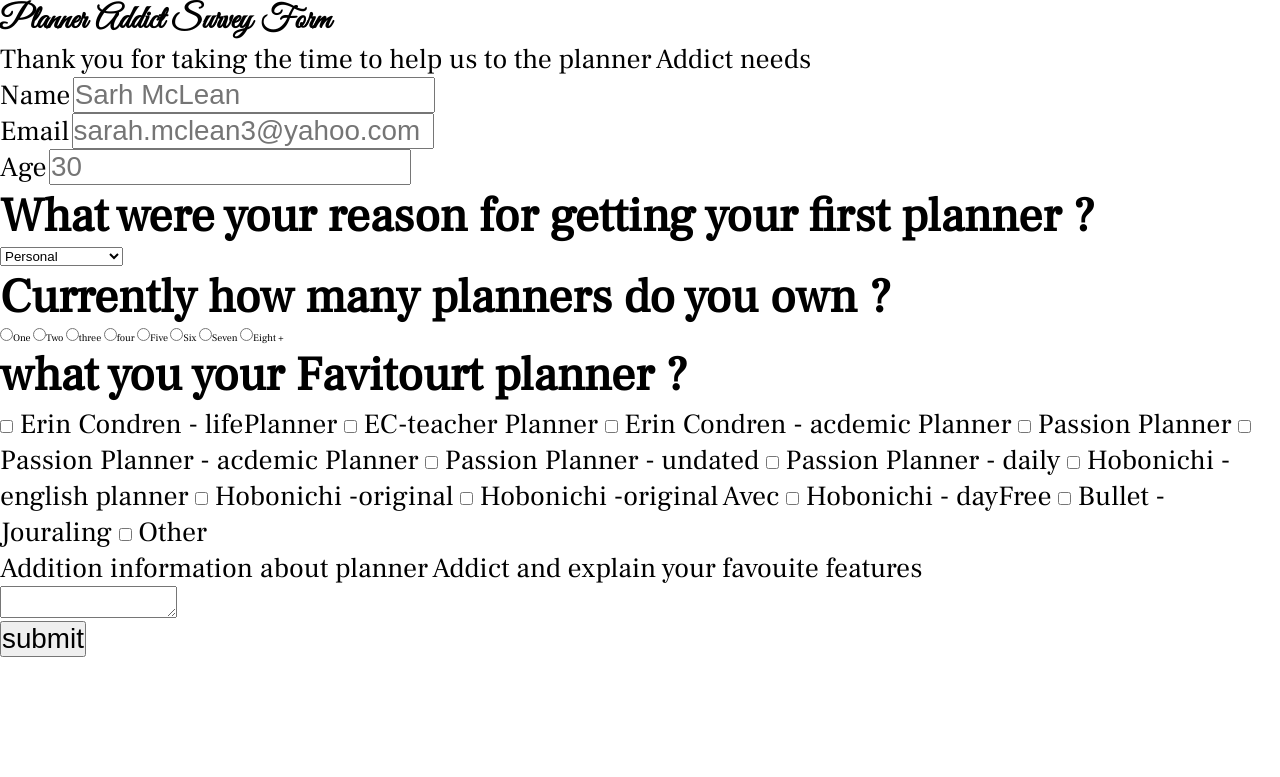
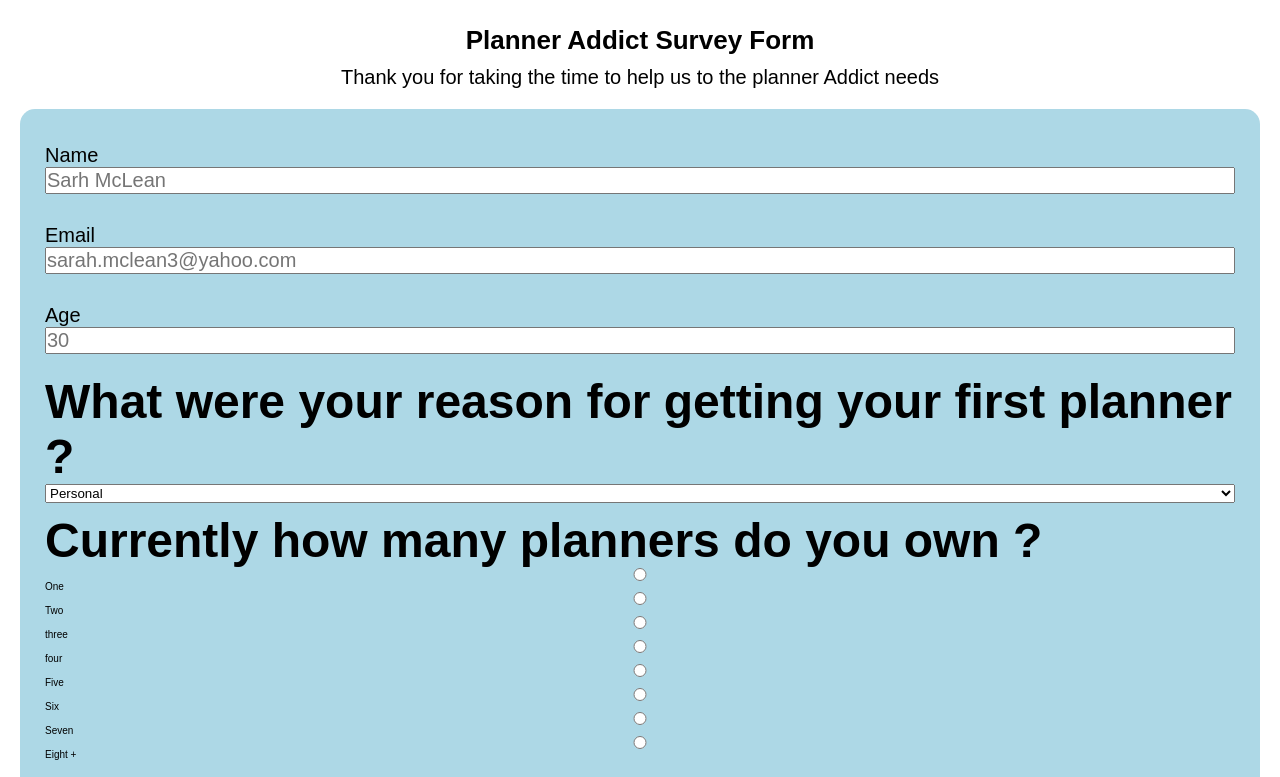
Before and after one commit to lish90/Build-SurveyForm, a plain HTML site: page index.html in a window 1280 px wide. Shown: the top 777 px of the page. Drawn offline with Linux system fonts and the light colour scheme.

Commit message:
cleaning up the css form - general stying

```diff
--- a/index.html
+++ b/index.html
@@ -6,12 +6,13 @@
     <meta name="viewport" content="width=device-width, initial-scale=1.0">
     <title>Build a Survey Form</title>
     <link rel="stylesheet" href="style.css">
-    <script src="index.js"></script>
 </head>
 
 <body>
+    <header>
     <h1 id="title"> Planner Addict Survey Form</h1>
     <p id="description"> Thank you for taking the time to help us to the planner Addict needs</p>
+    </header>
     <div class="container">
         <form action="" target="_blank" id="survey-form" method="POST">
             <div class="form-sections">
@@ -117,6 +118,7 @@
             </div>
         </form>
     </div>
+    <script src="index.js"></script>
 </body>
 
 </html>
--- a/style.css
+++ b/style.css
@@ -1,92 +1,13 @@
-/* Global style */
 
-
-* {
+/* gobal styling */
+ *{
     margin: 0;
     padding: 0;
     box-sizing: border-box;
   }
 
-  @font-face {
-    font-family: "Ruhl";
-    src: url("/gobalFonts/FrankRuhlLibre-Regular.ttf");
-  }
-  @font-face {
-    font-family: "Ruhl Medium";
-    src: url("/gobalFonts/FrankRuhlLibre-Medium.ttf");
-  }
-  @font-face {
-    font-family: "Vibes";
-    src: url("/gobalFonts/GreatVibes-Regular.ttf");
-  }
-
-  html {
-    font-size: 62.5%;
-    --header1: calc(2rem + 1vw);
-    --header2: calc(3.5rem + 1vw);
-    --header3: calc(3rem + 1vw);
-    --header4: calc(2.4rem + 1vw);
-    --text: calc(1.5rem + 1vw);
-    --big: calc(6rem + 1vw);
-    --special-color: #906272;
-    --background-color: #414141;
-    --gray-text: #525252;
-    scroll-behavior: smooth;
-  }
-
-  h1 {
-    font-size: var(--header1);
-  }
-  li,
-  button,
-  label,
-  input,
-  a,
-  p {
-    font-size: var(--text);
-  }
-  h2 {
-    font-size: var(--header2);
-  }
-  h3 {
-    font-size: var(--header3);
-  }
-  h4,
-  h5 {
-    font-size: var(--header4);
-  }
-
-  ul {
-    list-style: none;
-  }
-  a {
-    text-decoration: none;
-    color: black;
-  }
-  .flex {
-    display: flex;
-    flex-direction: column;
-    justify-content: center;
-    align-items: center;
-  }
-  body {
-    font-family: "Ruhl", sans-serif;
-    animation: opening 1s ease-in-out forwards;
-  }
-  h1 {
-    font-family: "Vibes", sans-serif;
-  }
-
-
-
-  /* * {
-    margin: 0;
-    padding: 0;
-    box-sizing: border-box;
-}
-
 html {
-    font-size: 62.5%;
+  font-size: 62.5%;
 }
 
 body {
@@ -120,26 +41,37 @@ h5 {
 }
 
 a {
-    color: white;
-    /* text-decoration: none; */
-/* }
+  color: white;
+  text-decoration: none;
+}
+/* header section  */
 header {
     text-align: center;
     margin-top: 1.5rem;
 }
+#title {
+  padding: 1rem;
 
-.challenge>h2 {
+}
+/*  Styling general form */
+form {
+  background-color: lightblue;
+  border-radius: 1.5rem;
+  margin: 2rem;
+  padding: 2rem;
+
+}
+.form-sectiions > h2 {
     text-align: center;
     margin: 0.5rem;
     color: aqua;
 }
 
-.challenge {
-    min-height: 25vh;
-    margin: 3.5rem;
-    padding: 1rem;
+.form-sections {
+    min-height: 10vh;
+    padding: 0.5rem;
     display: flex;
     flex-direction: column;
     justify-content: center;
-    align-items: center;
-} */
+}
+/* styling to inner form */
```
